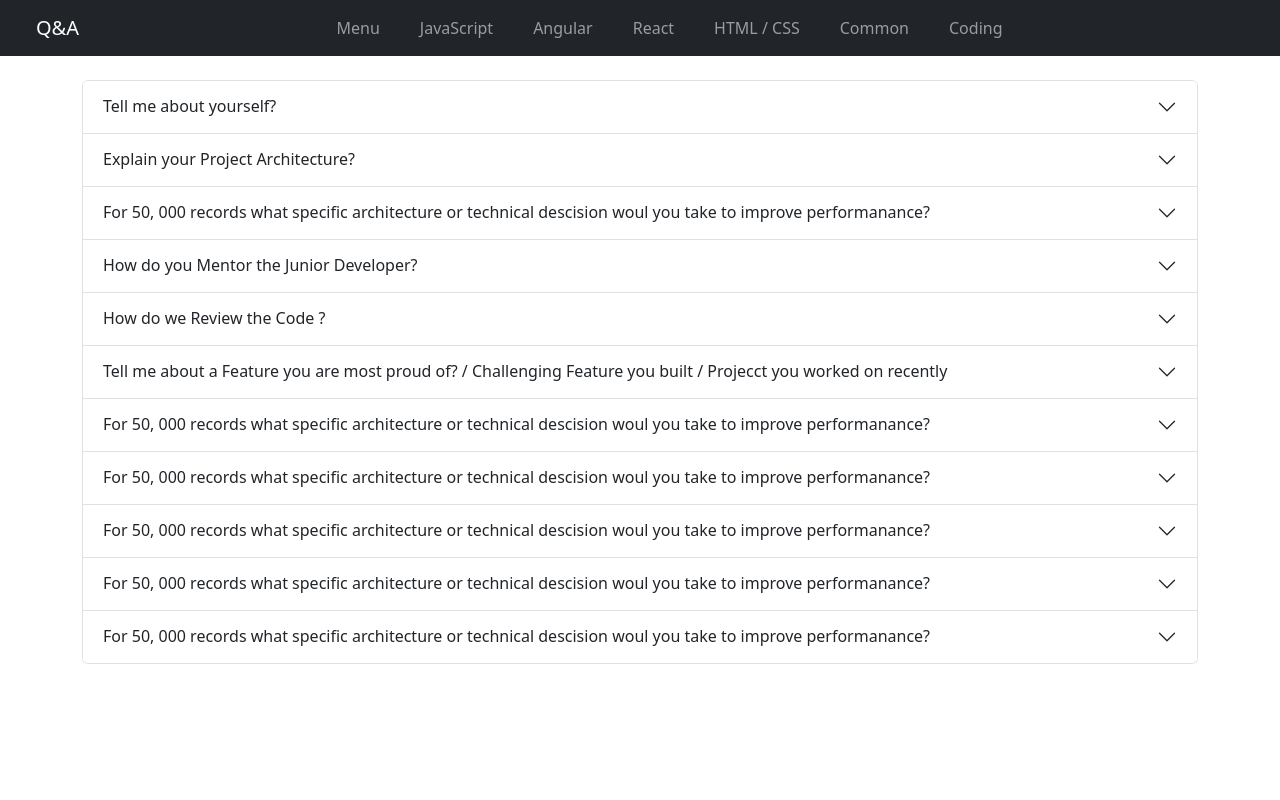
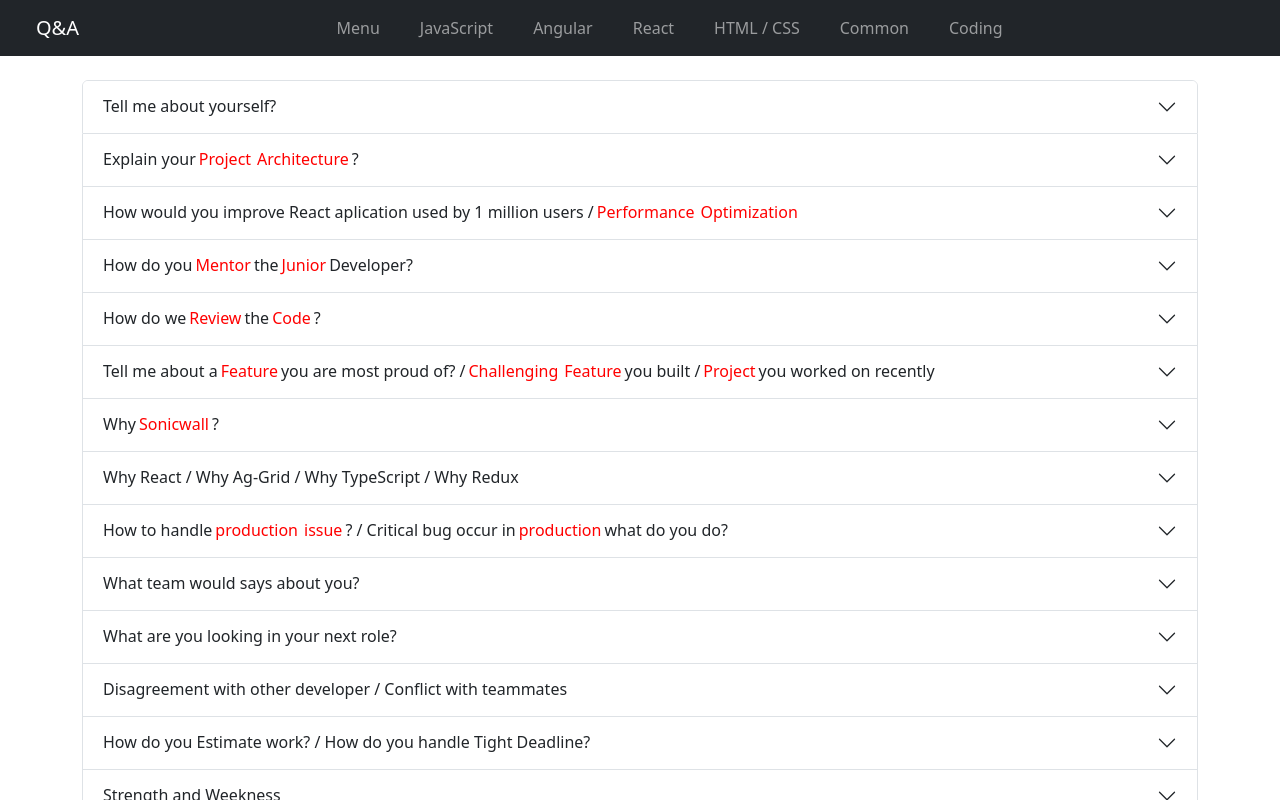
Before and after one commit to ravibhadane/interviewPrep, a React (Vite) app: page / in a window 1280 px wide. Shown: the top 800 px of the page. Built offline with nearby package versions, Linux system fonts and the light colour scheme.

Commit message:
more questions added

```diff
--- a/src/data/home.ts
+++ b/src/data/home.ts
@@ -4,11 +4,11 @@ export const hmQuestions:Question[] = [
      {
     id: "1",
     question: "Tell me about yourself?",
-    answerText: `I am Ravindra I have 10 years of relevant experienece into frontend development
-    Cureently I am working in Nordea bank saving & Investment Project as a Senior React Developer
-    This application allows customer to manage their savings, accounts, transaction, buy/sell order and investments
-    This application built using React, Typescript, ES6 and Redux.
-    My Responsibilties include Developing new feature, Integrating APIs, Creating reusable component, integrating APIs,
+    answerText: `I am Ravindra,  I have 10 years of relevant experienece into frontend development
+    Cureently I am working on the Nordea bank saving & Investment Project for LTIMindtree as a Senior React Developer
+  * This application allows customer to manage their savings, accounts, transaction, buy/sell order and investments
+  * This application built using React, Typescript, ES6 and Redux.
+  * My Responsibilties include Developing new feature, Integrating APIs, Creating reusable component,
     Writing Unit test cases, fixing the bug, Conducting Code Reviews, Mentoring Juniors and
     Collaborating closely with cross-functional teams to deliver high-quality solutions.
     `,
@@ -16,28 +16,44 @@ export const hmQuestions:Question[] = [
    {
     id: "2",
     question: "Explain your Project Architecture?",
-    answerText: `From an architecture perspective, we follow a domain-driven modular structure. Each domain(account, transaction, order)
+    answerText: `
+  * From an architecture perspective, we follow a domain-driven modular structure. Each domain(account, transaction, order)
      owns its components, hooks, services, and tests, ensuring clear separation of concerns.
-    This enhances scalability and allows multiple teams to work independently without impacting other domains.
-    For state management, We use React Query for Server API data and Redux for global application state.
+   This enhances scalability and allows multiple teams to work independently without impacting other domains.
+  * For state management, We use React Query for Server API data and Redux for global application state.
     APIs are accessed through Centralzed Typescript service client.
-    For Performance we use Ag-grid with virtualization, server-side pagination, and lazy loading.
-    For UI consistency, We have have shared component library and storybook based design system that is reused across module.
-    From Quality perspective, all code goes through code reviews, linting, automated testing, type checking & CI/CD qulaity gates
+  * For Performance we use Ag-grid with virtualization, server-side pagination, and lazy loading.
+  * For UI consistency, We have have shared component library and storybook based design system that is reused across module.
+  * From Quality perspective, all code goes through code reviews, linting, automated testing, type checking & CI/CD qulaity gates
     Overall architecture is designed to be scalable, maintainable an performant. while supporting multiple teams working on platform
     simltenously.
     `,
   },
   {
     id:"3",
-    question:"For 50, 000 records what specific architecture or technical descision woul you take to improve performanance?",
-    answerText:``,
+    question:"How would you improve React aplication used by 1 million users / Performance Optimization",
+    answerText:`
+  * Core Web Vitals : ****Light Contentfull Paint - improve through better caching, CDN usage and optimize Image
+    ****Cumulative Layout Shift - Reduced by reserving layout for dynamic content
+    ****Interaction to next paint - Improved by reducing main thread work and optimized event handlers.
+  * Bundle Size Analysis
+  * API Latency - Identify slow endpoint
+  * Rendering performance - profile component using React Devtool profiler
+  * Reliability & Error States - add Error Boundary
+  * Accessibility - W-CAG guidelines follows, handle proper navigation , focus management , screen reader support (NVDA)
+  * Code Splitting , Lazy Loading, React.Memo, useMemo, useCallback, Virtualization, Caching, Pagination
+
+    `,
   },
   {
     id:"4",
     question:"How do you Mentor the Junior Developer?",
-    answerText:`I focus on coaching rather than giving direct solutions. For example, a junior developer once submitted a very large PR with duplicated logic and limited test coverage. Instead of rejecting it, I scheduled a walkthrough session and showed them how to identify reusable patterns and separate business logic from UI components. We refactored part of the code together and discussed testing strategies. Over the following sprints,
-I noticed significant improvements in their code quality, PR size, and their confidence during design discussions. that experience enforced my belief that mentoring is most effective
+    answerText:`I focus on coaching rather than giving direct solutions.
+* For example, a junior developer once submitted a very large PR with duplicated logic and limited test coverage. Instead of rejecting it, I scheduled a walkthrough session and showed them how to identify reusable patterns and separate business logic from UI components.
+     We refactored part of the code together and discussed testing strategies.
+* Over the following sprints,
+I noticed significant improvements in their code quality, PR size, and their confidence during design discussions.
+* that experience enforced my belief that mentoring is most effective
 when it combined technical guidance with continues feedback and support
 `,
   },
@@ -45,15 +61,15 @@ when it combined technical guidance with continues feedback and support
     id:"5",
     question:"How do we Review the Code ?",
     answerText:`During the code review I focus on first Correctness, Maintainability, Scalability
-Correctness - I ensure the implementation solves business requirement and edge cases handled
-Maintainability - I assess whether code easy to understand and modify, Look for clear separation of
-Scalability- I evaluate whether the solution continue to work as data or feature grows
-Then I evaluate performance , testing, security and adherence to coding standards
+* Correctness - I ensure the implementation solves business requirement and edge cases handled
+* Maintainability - I assess whether code easy to understand and modify, Look for clear separation of concerns.
+* Scalability- I evaluate whether the solution continue to work as data or feature grows
+* Then I evaluate performance , testing, security and adherence to coding standards
 I provide a feedback with clear explanation, prioritize high impact issues and use reviews as a opportunity for knowledge sharing and mentoring
 `,
   },{
     id:"6",
-    question:"Tell me about a Feature you are most proud of? / Challenging Feature you built / Projecct you worked on recently",
+    question:"Tell me about a Feature you are most proud of? / Challenging Feature you built / Project you worked on recently",
     answerText:`One of the key feature, I worked on Transaction and order management screen for Nordea bank saving & investment platform using React, Typescript, React Query and Ag-Grid.
 The feature allowed customers to view, search, filter, sort and manage large volume of transaction and order data. It included capabilities such as transaction type filtering,
 time-period, filtering, custom date formatting, custom frequency formatting and advanced grid interactions.
@@ -65,31 +81,175 @@ application keepiing fast and scalable.
 ****Your Approach / Design / How you designed?****
 I designed the solution using server-side pagnation, filtering sorting along wiht Ag-Grid virtualization. so only visible rows were displayed
 I also created reusable grid configurations and centralized formatting for dates and curriencies.
+
+****Trade-off / What Alternative did you consider & why didn't you choose them?****
+I consider client side processing and custom table implementation  but Chose Ag-grid with server-side processing because it scales
+much better for large datasets.
+The Trade-off was increased backend dependency and implementation complexity, but I accepted that because it perform muc better with
+large data.
+
+****Impact / Outcome / What was the result?****
+The result was improved performance , faster search and filtering, reduce code duplication and reusable pattern that could be used
+across future reporting screen. (Better Scalability)
+
+****Reflection / what did you learn / What would you do differently?****
+The biggest I learned was the importance of thinking about scalability early. if I were to build it again
+I would involve backend engineers earlier in the API design process and agree on performance goal upfront.
+This would help reduce implentation complexity and make optimization decisions easier as the application grows.
+
+****Why Choose Server-Side Filtering, Sorting and Pagination?****
+* Loading all the data into the browser would increases memory consumption, network transfer size and rendering cost
+* Filtering , Sorting and Pagination were executed on the server while the frontend requested only the data required for the current view
+
+
 `,
   },
   {
     id:"7",
-    question:"For 50, 000 records what specific architecture or technical descision woul you take to improve performanance?",
+    question:"Why Sonicwall?",
+    answerText:`
+* I want to join Sonicwall because it is product based cyber security company working on real world security and large scale system
+* I am looking for role where I can work on challenging engineering problems improve my skills and contribute to impactful product
+used globally and sonicwall is well align with that direction.
+* Recently sonicwall has expanded its Gen 8 security platform with new products NSv XS virtual firewall which extend firwall
+protection to cloud & Virtual environment.
+* Overall I see a strong opportunity at sonicwall to build scalable products work on engineering problems and grow in a product
+-focused environement.
+    `,
+  },
+  {
+    id:"8",
+    question:"Why React /  Why Ag-Grid  /  Why TypeScript  /  Why Redux",
+    answerText:`
+  ****Why React****
+  Component Based Architecture , Virtual Dom ,  Declarative UI (how it should look like) , Ecosystem and Tools, Strong Community support
+
+  ****Why Ag-Grid****
+Because It provides enterprize grade capabilities - Virtualization , Server side Data Row model , Advanced Filtering , Sorting ,
+Column customization , export functionality.
+
+****Why Typescript****
+Typescript is superset of javascript that offer several features
+* Static Typing - typescript allow devloper to define types for variable and function.
+* Enhanced Tooling - IDE can provide better autocompletion
+* Compile Time safety
+* Special Types - any , unknown, void
+* Interface & Type Aliases
+* Community & Libraries - popular many libraries and framework
+  `,
+  },
+  {
+    id:"9",
+    question:"How to handle production issue? / Critical bug occur in production what do you do?",
+    answerText:`
+  * First I will understand the issue and impact with the help of JIRA (attached evidence)
+  * Check logs , error message using console to gather information
+  * Try to Re-produced issue in development or staging environment
+  * Find the root cause of problem
+  * Fix the issue in lower environment & test thoroughly
+  * Get the fix reviewed by another developer (peer review) and QA team
+  * I will cut the hotfix branch from prod envrionement and commit , push the changes and send it for Review, Once it Merged
+  will deployed to prod environement and monitor the application.
+  * Finally I document the root cause in RCA document and add preventive mesaure to avoid the same issue in the future
+
+  ****Production issue I faced****
+  * I have faced multiple production issue
+  * One production issue I faced recently , In one of our production release , the issue where images were displayed correctly
+  in local and staging environment but in production only the fallback icon appeared.
+  * Initially I investigated caching ,
+  CDN issues, but After a deeper analysis, I found that the backend API response structure had been changed without prior communication to the frontend team. As a result,
+  the frontend was trying to access an image field that no longer existed in the production payload.
+  * Once the root cause was identified, I coordinated with the backend team, updated the frontend code to handle the new response format, and verified the fix in production.
+  * What I learned from this experrience is the importance of clear API contract and communication between teams.
+  * After resolving issue , we introduced a process where any backend changes done in prod environment must be documented and
+  shared before deployment
+  `,
+  },
+  {
+    id:"10",
+    question:"What team would says about you?",
+    answerText:`
+  * I think my teammates would describe me as reliable, collaborative and approachable.
+  * I take ownership of my work, work closely with cross functional team to solve problem and enjoy helping others through code reviews , knowledge sharing and mentoring
+  * I also try to bring a calm , solution oriented approach to challenges.
+
+    `,
+  },
+  {
+    id:"11",
+    question:"What are you looking in your next role?",
+    answerText:`
+  * In my next role I am looking for Ownership, Technical Growth and Meaningfull impact
+  * I enjoy owning feature end-to-end from design discussion to implementation and production support
+  * I want to continue growing my expertise in frontend architecture , performance and saclabilty by working on large scale applications
+  * I also enjoy mentoring and supporting junior engineers through code reviews and knowledge sharing
+  * Most importantly I want to work on product that solve real customer problm where engineering decision have a visible impact
+  * And this role offer strong combination of all these things.
+    `,
+  },
+
+  {
+    id:"12",
+    question:"Disagreement with other developer /  Conflict with teammates ",
+    answerText:`
+  ****Disagreement****
+    I focus on facts, trade-off , scalability , maintainability and team goal rather than personal openion.
+    First Try to understand the goal we are trying to achieve.
+
+  ****Conflict****
+  In my previous project , I disagree with teammate about approach fast delibery vs better maintainability.
+  I focus on team goal and discussed the trade-off.
+  We reviwed requirement and agreed on balanced solution that met the deadline.
+    `,
+  },
+  {
+    id:"13",
+    question:"How do you Estimate work? / How do you handle Tight Deadline?",
+    answerText:`
+  ****Tight DeadLine****
+  I prioritize critical work, break task into smaller milestones, communicate risk early and focus delivering the highest
+  business value first
+
+  ****Estimation****
+  I estimate work by first understanding the requirement clearly & identifying both functional and technical complexity
+  * Requirement Analysis - Requirement, UX design, API dependencies
+  * Break into small task - UI implementation, API integration, Unit testing, code reviews fixes
+  * Identify Risk - Backend dependencies, new technology involved
+  * Provide estimate  - Collborative estimate is more accuracy
+    `,
+  },
+  {
+    id:"14",
+    question:"Strength and Weekness",
+    answerText:`
+  ****Strength****
+  My Strength are frontend architecture , React and typescript expertise , performance optimization and collaborating effectively
+  across teams
+
+  ****Weekness****
+  Earlier in my career used to spend to much time perfecting the solution. Over time I learned to balance engineering
+  quality with delivery timelines and business priorities.
+    `,
+  },
+
+  {
+    id:"15",
+    question:"",
     answerText:``,
   },
   {
-    id:"8",
-    question:"For 50, 000 records what specific architecture or technical descision woul you take to improve performanance?",
+    id:"16",
+    question:"",
     answerText:``,
   },
   {
-    id:"9",
-    question:"For 50, 000 records what specific architecture or technical descision woul you take to improve performanance?",
+    id:"17",
+    question:"",
     answerText:``,
   },
   {
-    id:"10",
-    question:"For 50, 000 records what specific architecture or technical descision woul you take to improve performanance?",
-    answerText:``,
-  },
-  {
-    id:"11",
-    question:"For 50, 000 records what specific architecture or technical descision woul you take to improve performanance?",
+    id:"18",
+    question:"",
     answerText:``,
   }
 ];
--- /dev/null
+++ b/src/pages/Home.css
@@ -0,0 +1,15 @@
+.highlight {
+  color: red;
+  display: inline;
+  padding: 0 3px;
+  white-space: normal;
+}
+
+@media (max-width: 768px) {
+  .accordion-button {
+    display: block !important;
+    white-space: normal;
+    word-break: break-word;
+    text-align: left;
+  }
+}
--- a/src/pages/Home.tsx
+++ b/src/pages/Home.tsx
@@ -4,6 +4,7 @@ import { hmQuestions } from "../data/home";
 import { lazy, Suspense, useState } from "react";
 import './qn.scss'
 import { okaidia } from "react-syntax-highlighter/dist/esm/styles/prism";
+import './Home.css';
 
 import MarkdownRenderer from "./MarkdownRendrer";
 
@@ -29,7 +30,15 @@ const Home = ()=>{
       <Accordion open={open} toggle={toggle}>
         {hmQuestions.map((item) => (
           <AccordionItem key={item.id}>
-            <AccordionHeader targetId={item.id}>{item.question}</AccordionHeader>
+            <AccordionHeader targetId={item.id}>
+            <HighlightText
+              text={item.question}
+              highlights={["Review", "Code", "Mentor", "Junior", "Project", "Architecture",
+                "Challenging", "Feature", "Sonicwall" , "Performance", "Optimization" ,
+                "Production", "issue"
+              ]}
+            />
+            </AccordionHeader>
             <AccordionBody accordionId={item.id}>
               <div className="answer-text">
 
@@ -50,4 +59,35 @@ const Home = ()=>{
     )
 }
 
+interface HighlightTextProps {
+  text: string;
+  highlights: string[];
+}
+
+const HighlightText = ({ text, highlights }: HighlightTextProps) => {
+  const regex = new RegExp(`(${highlights.join("|")})`, "gi");
+
+  const parts = text.match(regex)
+    ? text.split(regex)
+    : [text];
+
+  return (
+    <>
+      {parts.map((part: string, index: number) => {
+        const isHighlight = highlights.some(
+          (h: string) => h.toLowerCase() === part.toLowerCase()
+        );
+
+        return isHighlight ? (
+          <span key={index} className="highlight">
+            {part}
+          </span>
+        ) : (
+          <span key={index}>{part}</span>
+        );
+      })}
+    </>
+  );
+};
+
 export default Home;
```
